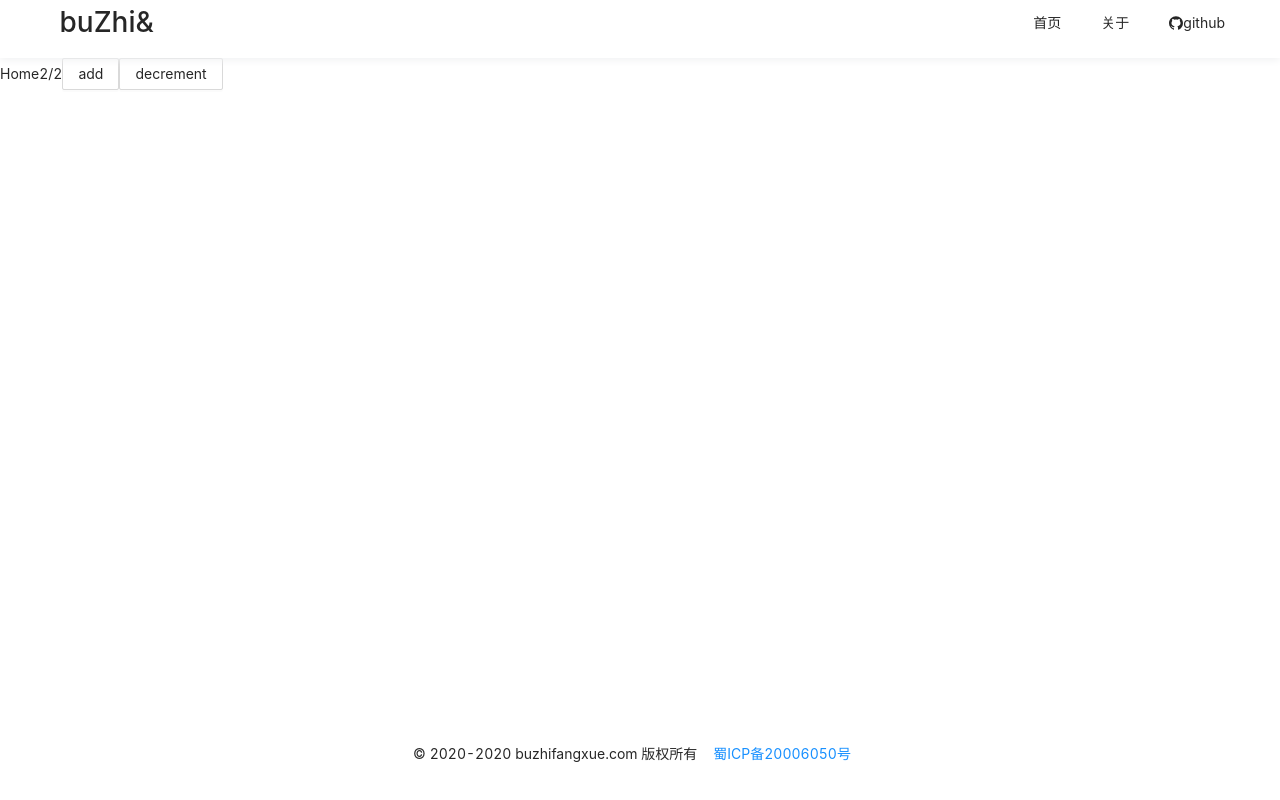
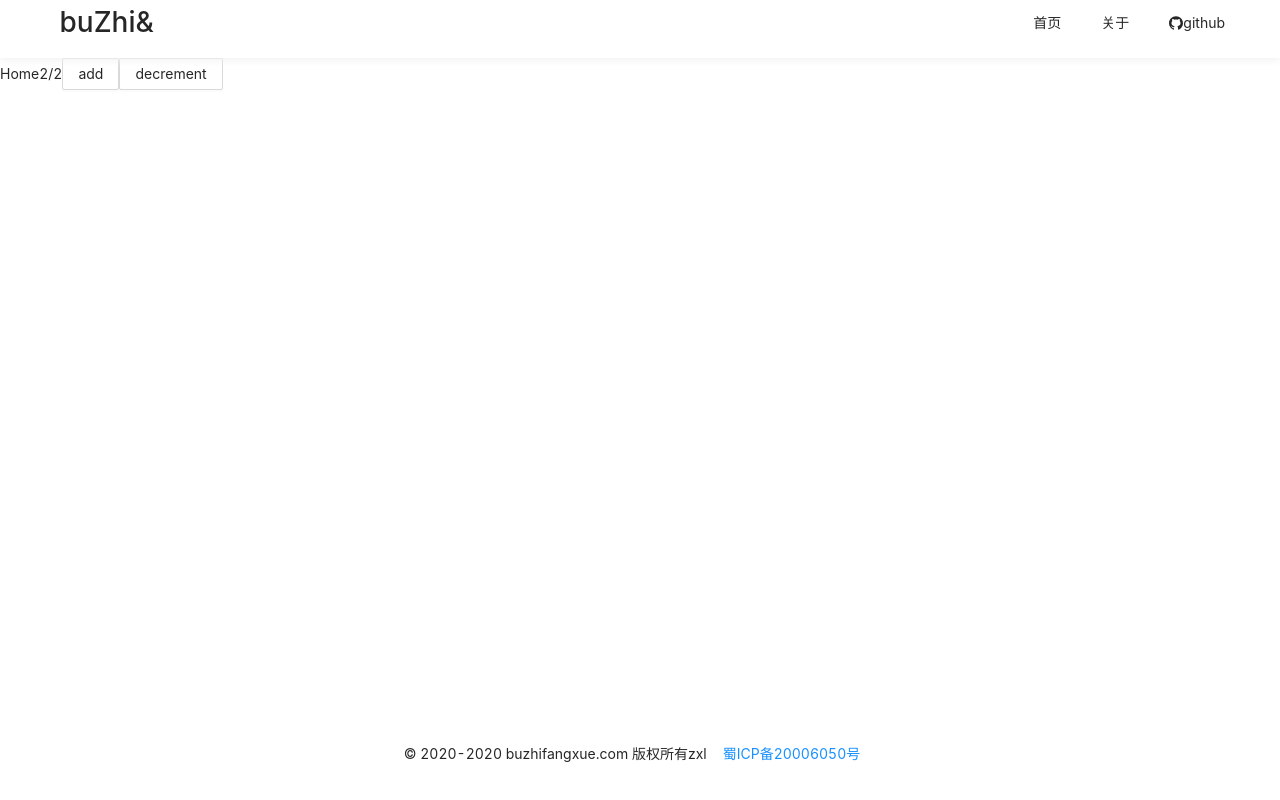
Before and after one commit to snowtreetree/buzhi, a React app: page / in a window 1280 px wide. Built offline with nearby package versions, Linux system fonts and the light colour scheme.

Commit message:
feat:zxl

```diff
--- a/src/App.js
+++ b/src/App.js
@@ -55,7 +55,7 @@ function App() {
           </div>
           <footer>
             <div className="align-center">
-              © 2020-2020 buzhifangxue.com 版权所有
+              © 2020-2020 buzhifangxue.com 版权所有zxl
               <Button
                 target="_blank"
                 type="link"
```
